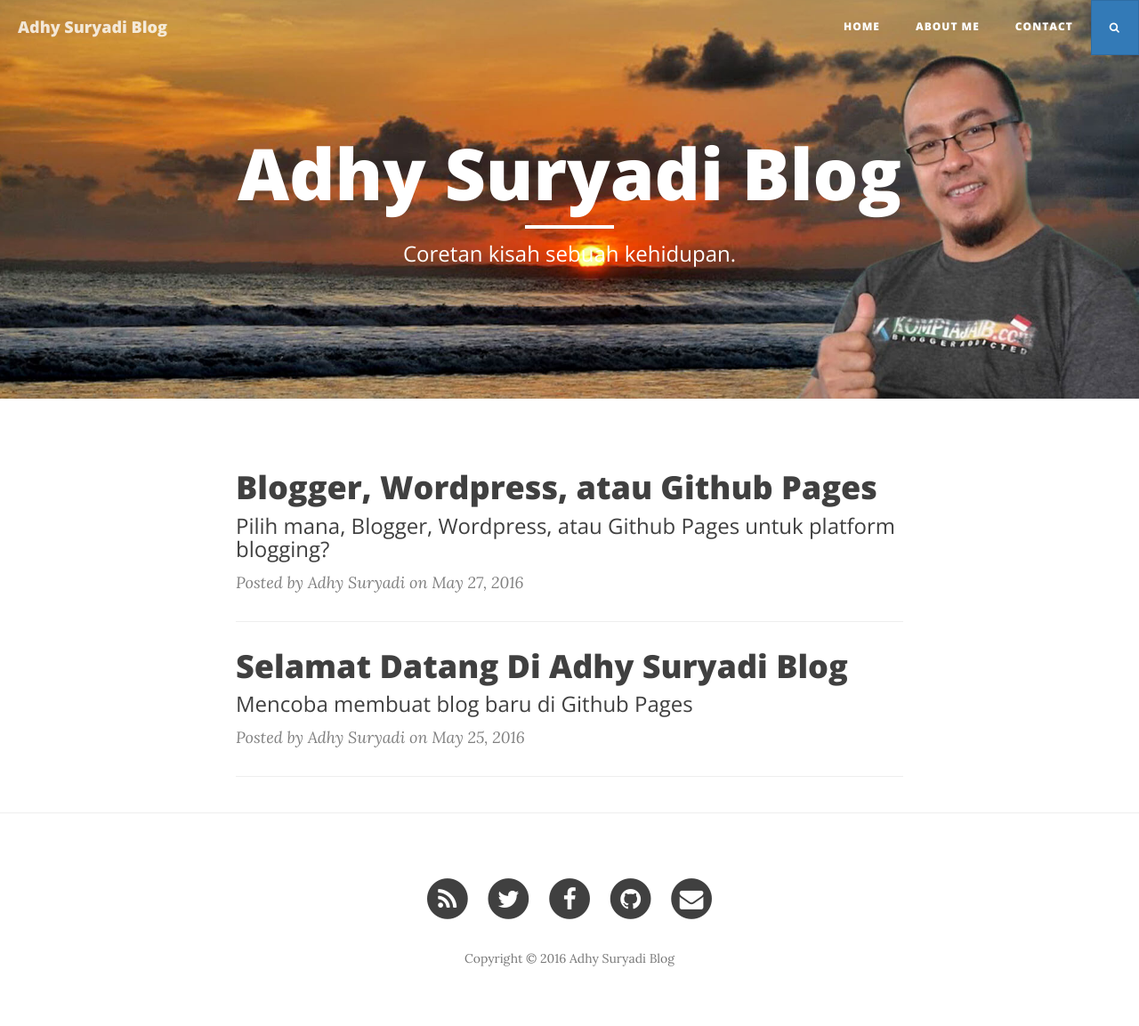
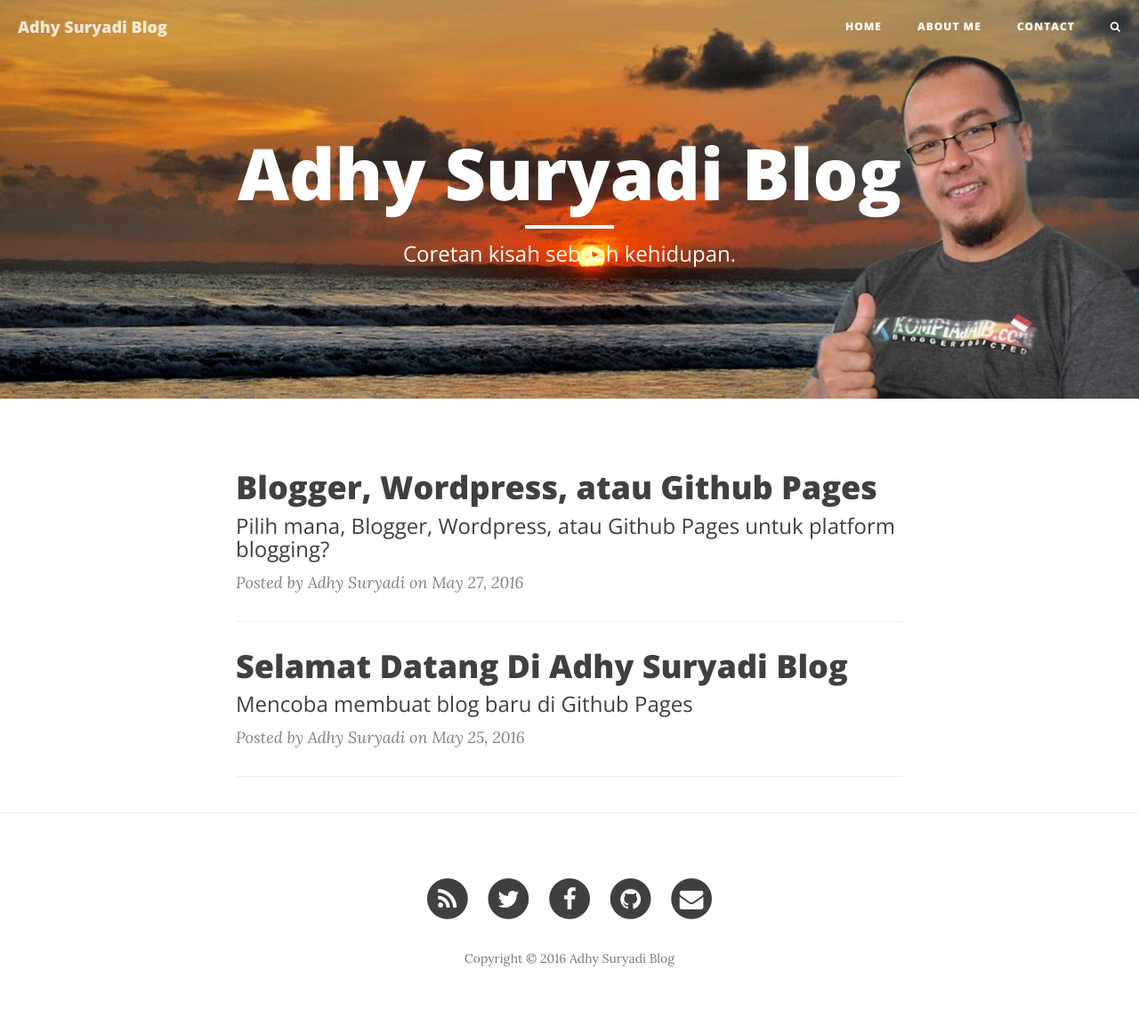
Before and after one commit to KompiAjaib/kompiajaib.github.io, a Jekyll site: the page built from index.html, in a window 1280 px wide. Shown: the whole page at 89% size. Built offline with Jekyll 4.4.1, drawn with Linux system fonts in a browser that asks for light colours; nearby versions of some CDN libraries; the list of posts is cut into pages by our own code; comment, search, counter and statistics services are not loaded.

Commit message:
Update nav.html

```diff
--- a/_includes/nav.html
+++ b/_includes/nav.html
@@ -31,7 +31,7 @@
                 		{% endif %}
                 {% endfor %}
                 <li>
-                	<a href="#" class="btn btn-primary" data-toggle="modal" data-target=".bs-example-modal-lg"><i class="fa fa-search" aria-hidden="true"></i></a>
+                	<a href="#" data-toggle="modal" data-target=".bs-example-modal-lg"><i class="fa fa-search" aria-hidden="true"></i></a>
                 </li>
             </ul>
         </div>
```
